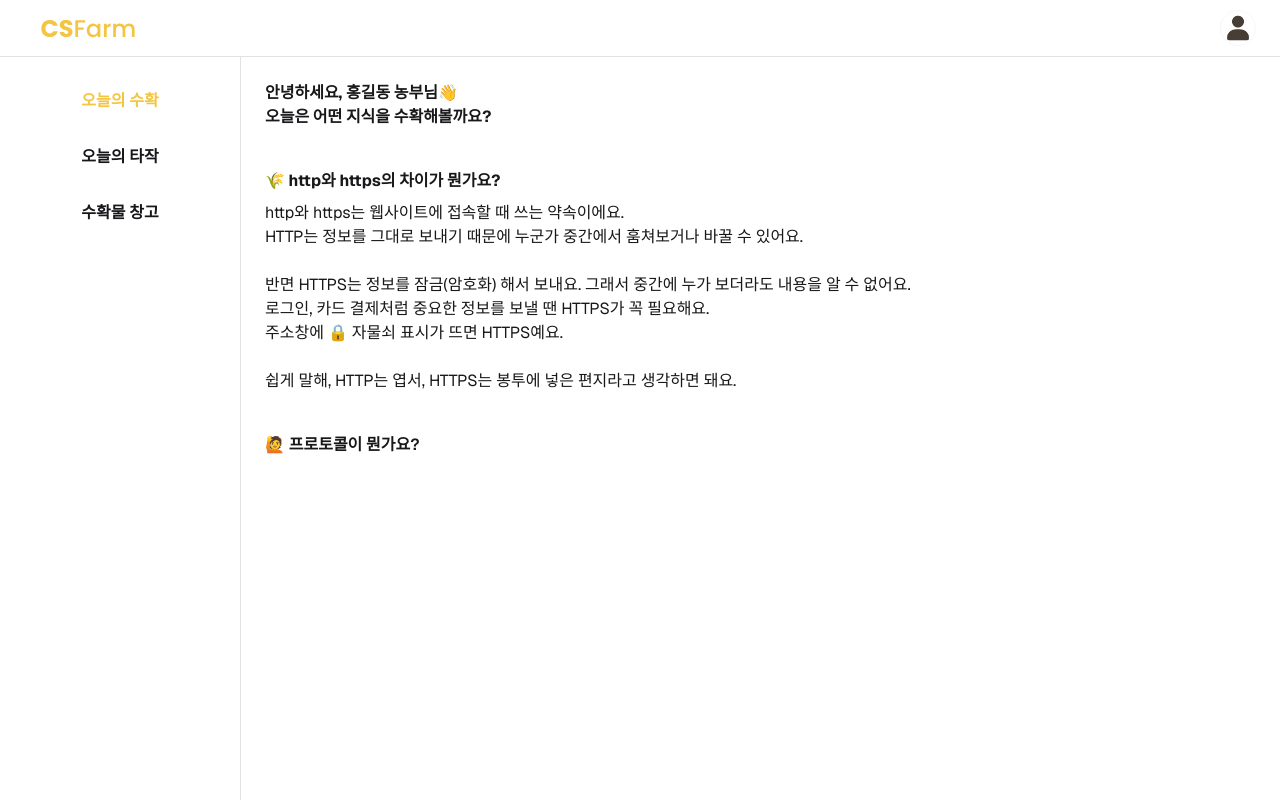
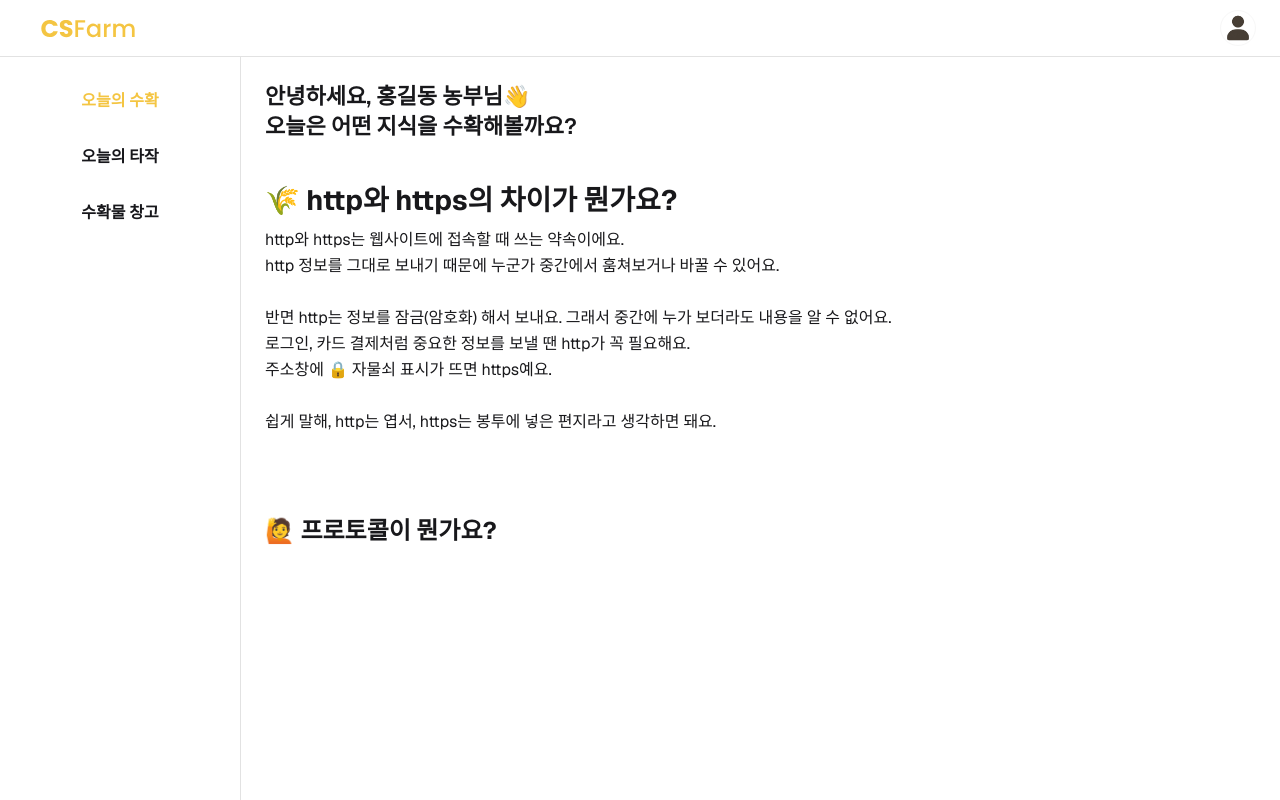
Before and after one commit to MeerkatBrothers/csfarm-web, a Next.js app: page /insight/today in a window 1280 px wide. Built offline with nearby package versions, Linux system fonts and the light colour scheme.

Commit message:
refactor: today insight page typography 및 컴포넌트간 간격 수정

```diff
--- a/src/app/(service)/insight/today/page.tsx
+++ b/src/app/(service)/insight/today/page.tsx
@@ -1,25 +1,26 @@
-import H2 from "@/components/atoms/typography/H2";
+import Heading1 from "@/components/atoms/typography/Heading1";
 import InsightGroup from "@/components/molecules/InsightGroup";
 import SubInsightGroup from "@/components/molecules/SubInsightGroup";
 
 const TodayInsightPage = () => {
   return (
     <div className="space-y-10">
-      <H2
+      <Heading1
         text={`안녕하세요, 홍길동 농부님👋
             오늘은 어떤 지식을 수확해볼까요?`}
       />
 
+      <div className="flex flex-col space-y-20">
         <InsightGroup
           subject="http와 https의 차이가 뭔가요?"
           description={`http와 https는 웹사이트에 접속할 때 쓰는 약속이에요.
-            HTTP는 정보를 그대로 보내기 때문에 누군가 중간에서 훔쳐보거나 바꿀 수 있어요.
+            http 정보를 그대로 보내기 때문에 누군가 중간에서 훔쳐보거나 바꿀 수 있어요.
 
-            반면 HTTPS는 정보를 잠금(암호화) 해서 보내요. 그래서 중간에 누가 보더라도 내용을 알 수 없어요.
-            로그인, 카드 결제처럼 중요한 정보를 보낼 땐 HTTPS가 꼭 필요해요.
-            주소창에 🔒 자물쇠 표시가 뜨면 HTTPS예요.
+            반면 http는 정보를 잠금(암호화) 해서 보내요. 그래서 중간에 누가 보더라도 내용을 알 수 없어요.
+            로그인, 카드 결제처럼 중요한 정보를 보낼 땐 http가 꼭 필요해요.
+            주소창에 🔒 자물쇠 표시가 뜨면 https예요.
 
-            쉽게 말해, HTTP는 엽서, HTTPS는 봉투에 넣은 편지라고 생각하면 돼요.`}
+            쉽게 말해, http는 엽서, https는 봉투에 넣은 편지라고 생각하면 돼요.`}
         />
 
         <SubInsightGroup
@@ -28,13 +29,14 @@ const TodayInsightPage = () => {
                     예를 들어, 우리가 대화할 때도 서로 말을 주고받는 순서와 방식이 있잖아요?
                     컴퓨터도 마찬가지로, 서로 어떤 언어로, 어떤 순서로, 어떻게 데이터를 주고받을지를 정해놓은 규칙이 필요한데, 이걸 프로토콜이라고 해요.
 
-                    📦 HTTP는 웹페이지를 주고받을 때 쓰는 대표적인 프로토콜이고,
-                    📞 SMTP는 이메일을 보낼 때,
+                    📦 http는 웹페이지를 주고받을 때 쓰는 대표적인 프로토콜이고,
+                    📞 smtp는 이메일을 보낼 때,
                     💬 WebSocket은 실시간 채팅을 할 때 쓰는 프로토콜이에요.
 
                     쉽게 말해, 컴퓨터끼리 소통할 수 있게 도와주는 언어의 규칙이에요!`}
         />
       </div>
+    </div>
   );
 };
 
--- a/src/components/molecules/InsightGroup.tsx
+++ b/src/components/molecules/InsightGroup.tsx
@@ -1,4 +1,4 @@
-import H1 from "@/components/atoms/typography/H1";
+import Title2 from "@/components/atoms/typography/Title2";
 import Body1 from "@/components/atoms/typography/Body1";
 
 interface InsightGroupProps {
@@ -9,9 +9,9 @@ interface InsightGroupProps {
 const InsightGroup = ({ subject, description }: InsightGroupProps) => {
   return (
     <div className="space-y-2">
-      <H1 text={`🌾 ${subject}`} />
+      <Title2 text={`🌾 ${subject}`} />
 
-      <Body1 text={description} />
+      <Body1 text={description} reading />
     </div>
   );
 };
--- a/src/components/molecules/SubInsightGroup.tsx
+++ b/src/components/molecules/SubInsightGroup.tsx
@@ -2,7 +2,7 @@
 
 import { useState } from "react";
 
-import H3 from "@/components/atoms/typography/H3";
+import Title3 from "@/components/atoms/typography/Title3";
 import Body2 from "@/components/atoms/typography/Body2";
 
 interface SubInsightGroupProps {
@@ -15,14 +15,11 @@ const SubInsightGroup = ({ subject, description }: SubInsightGroupProps) => {
 
   return (
     <div className="space-y-2">
-      <button
-        className="cursor-pointer"
-        onClick={() => setIsDescriptionOpen((prev) => !prev)}
-      >
-        <H3 text={`🙋 ${subject}`} />
+      <button onClick={() => setIsDescriptionOpen((prev) => !prev)}>
+        <Title3 text={`🙋 ${subject}`} />
       </button>
 
-      {isDescriptionOpen && <Body2 text={description} />}
+      {isDescriptionOpen && <Body2 text={description} reading />}
     </div>
   );
 };
```
Lines whose indentation alone changed are shown as unchanged.
